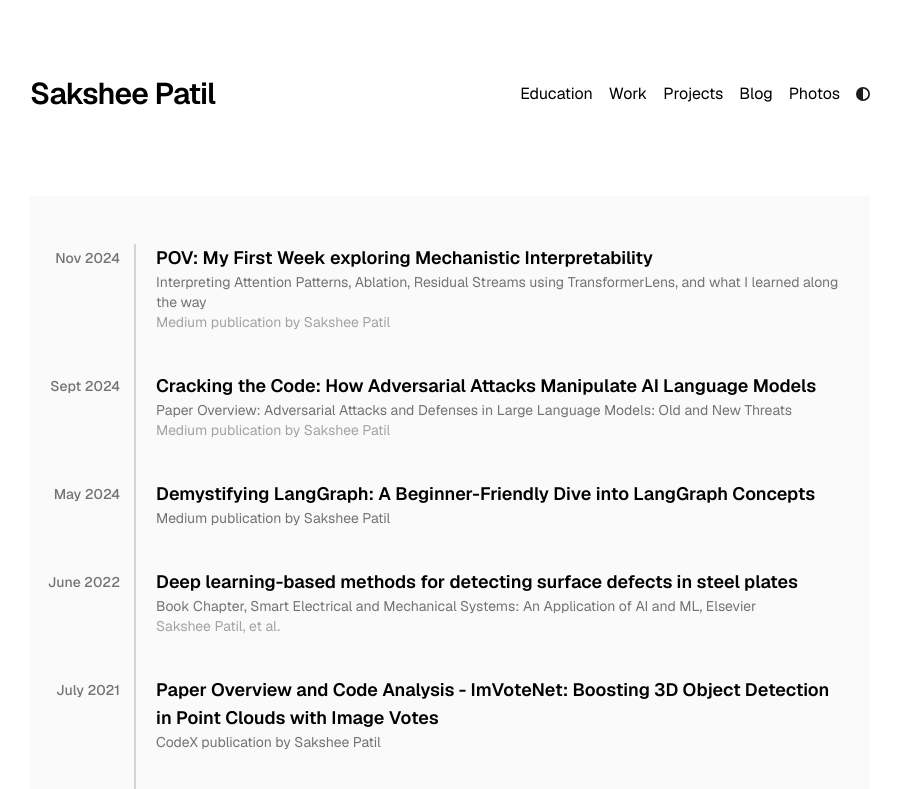
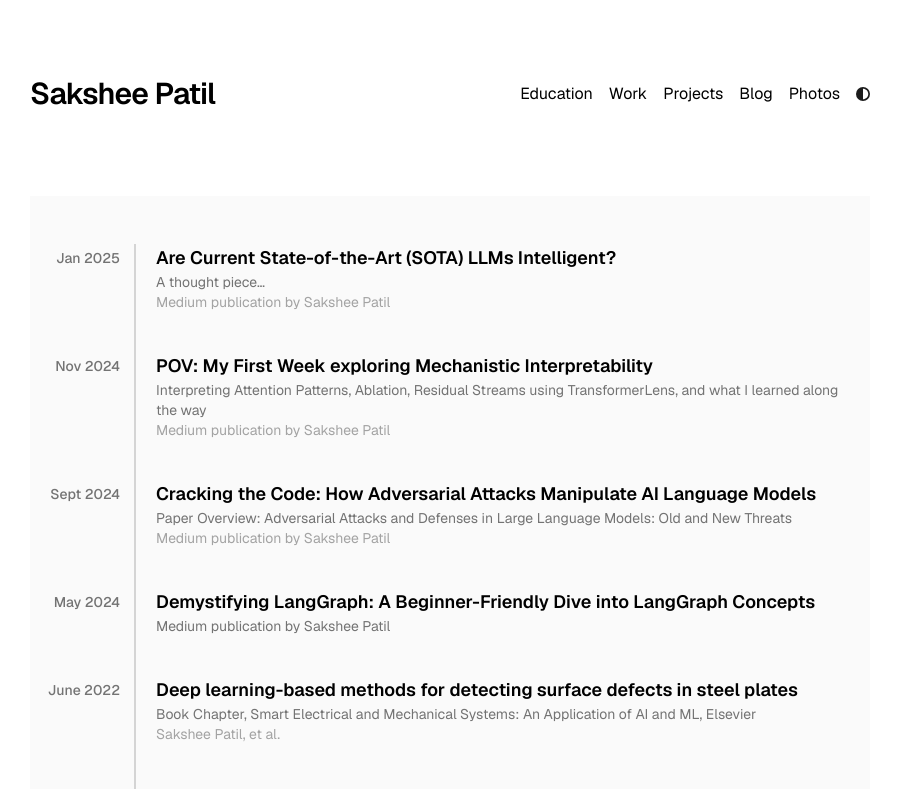
Before and after one commit to Sakshee5/my-nextjs-portfolio, a Next.js app: page /blog in a window 1280 px wide. Shown: the top 789 px of the page, without its empty margins (190-1091 px from the left). Built offline with nearby package versions, Linux system fonts and the light colour scheme.

Commit message:
updated a few hyperlinks

```diff
--- a/app/blog/page.tsx
+++ b/app/blog/page.tsx
@@ -49,11 +49,18 @@ export default function PortfolioTimeline() {
 
 const timelineItems = [
   {
+    title: "Are Current State-of-the-Art (SOTA) LLMs Intelligent?",
+    subtitle: "A thought piece…",
+    extra: "Medium publication by Sakshee Patil",
+    date: "Jan 2025",
+    link: "https://saksheepatil05.medium.com/are-current-state-of-the-art-sota-llms-intelligent-5db2cdc95b0b",
+  },
+  {
     title: "POV: My First Week exploring Mechanistic Interpretability",
     subtitle: "Interpreting Attention Patterns, Ablation, Residual Streams using TransformerLens, and what I learned along the way",
     extra: "Medium publication by Sakshee Patil",
     date: "Nov 2024",
-    link: "https://medium.com/@saksheepatil05/pov-my-first-week-exploring-mechanistic-interpretability-f1d3e4a6f01a",
+    link: "https://saksheepatil05.medium.com/pov-my-first-week-exploring-mechanistic-interpretability-f1d3e4a6f01a",
   },
   {
     title: "Cracking the Code: How Adversarial Attacks Manipulate AI Language Models",
--- a/app/edu/page.tsx
+++ b/app/edu/page.tsx
@@ -59,7 +59,7 @@ const timelineItems = [
       "GPA: 4.0, Relevant coursework: Explainable AI, Modeling Process & Algorithms, Deep Learning, LLMs",
       "Research Assistant for CREATE: Center for Research & Engineering of AI Technology in Education. Building Classwise2.0: An AI powered platform used by Duke professors and students as a companion for learning and tracking progress through AI-generated quizzes, evaluation, and feedback.",
       "Won the “First Grand Prize” and “Best Use of Agents” special prize in the DukeAI Hackathon amongst 500+ participants. Built Inception-Swarm, a multi-agent system capable of building multi-agent systems based on natural language prompts.",
-      'Published articles and code demos on XAI topics such as <a href="https://saksheepatil05.medium.com" target="_blank" style="color: #2563eb; text-decoration: underline; font-weight: 500;">Adversarial Attacks on LLMs</a> and <a href="https://saksheepatil05.medium.com/pov-my-first-week-exploring-mechanistic-interpretability-f1d3e4a6f01a" target="_blank" style="color: #2563eb; text-decoration: underline; font-weight: 500;">Mechanistic Interpretability</a>.'
+      'Published articles and code demos on XAI topics such as <a href="https://saksheepatil05.medium.com/cracking-the-code-how-adversarial-attacks-manipulate-ai-language-models-239620395e58" target="_blank" style="color: #2563eb; text-decoration: underline; font-weight: 500;">Adversarial Attacks on LLMs</a> and <a href="https://saksheepatil05.medium.com/pov-my-first-week-exploring-mechanistic-interpretability-f1d3e4a6f01a" target="_blank" style="color: #2563eb; text-decoration: underline; font-weight: 500;">Mechanistic Interpretability</a>.'
     ]
   },
   {
--- a/app/projects/project-data.tsx
+++ b/app/projects/project-data.tsx
@@ -12,7 +12,7 @@ export interface Project {
 export const projects: Project[] = [
   {
     "title": "Swarm Builder: An multi-agent system to build new systems.",
-    "year": 2024,
+    "year": 2025,
     "image": "/projects/swarm_builder.png",
     "url": "https://github.com/Sakshee5/swarm-builder",
     "bulletPoints": [
@@ -26,7 +26,7 @@ export const projects: Project[] = [
   },
   {
     title: "Splashh: Multiplayer Drawing Game with Hand Tracking",
-    year: 2024,
+    year: 2025,
     image: "/projects/splashh.png",
     url: "https://github.com/Sakshee5/Multiplayer-Virtual-Painting-Game",
     bulletPoints: [
@@ -39,7 +39,7 @@ export const projects: Project[] = [
   },
   {
     title: "Video Game Assistant: RAG",
-    year: 2024,
+    year: 2025,
     image: "/projects/game-assistant.png",
     url: "https://github.com/Sakshee5/Video-Games-Assist-RAG",
     bulletPoints: [
--- a/app/work-ex/page.tsx
+++ b/app/work-ex/page.tsx
@@ -56,7 +56,7 @@ const timelineItems = [
   {
     title: "ML Engineer",
     subtitle: "Fashivly, US : Part-time",
-    date: "Dec 2024 - Present",
+    date: "Jan 2025 - Present",
     details: [
       "Collaborating with Fashivly, a fashion-tech company, to enhance their Look Builder feature by integrating accessory segmentation into the existing image processing pipeline.",
       "Designed and tested various workflows, ultimately selecting LangSAM (with fallback to SAM) for more robust accessory segmentation.",
```
